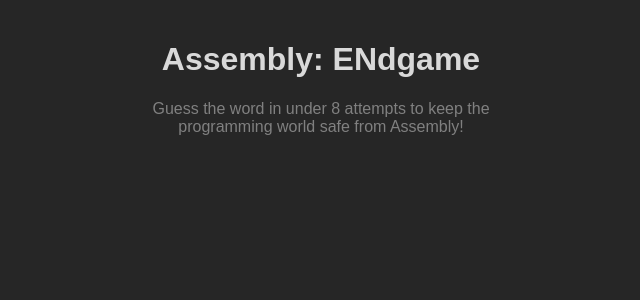
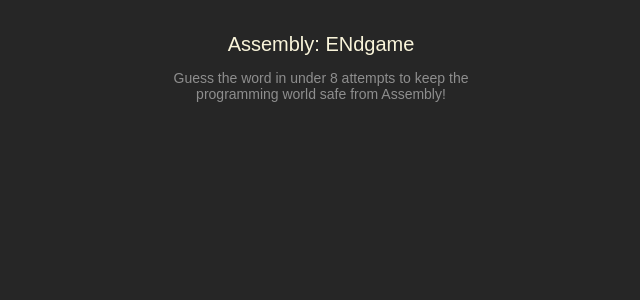
Before and after one commit to Halcyon666/react-daily-learn, a React (Vite) app: page / in a window 1280 px wide. Shown: the top 300 px of the page, without its empty margins (319-959 px from the left). Built offline with nearby package versions, Linux system fonts and the light colour scheme.

Commit message:
correct css

```diff
--- a/src/assembly endgame/index.css
+++ b/src/assembly endgame/index.css
@@ -13,15 +13,18 @@ body {
     justify-content: center;
 }
 
+header {
+    text-align: center;
+}
+
 header>h1 {
-    display: flex;
-    justify-content: center;
-    align-items: center;
+    font-size: 1.25rem;
+    font-weight: 500;
+    color: #F9F4DA;
 }
 
 header>p {
-    text-wrap: wrap;
+    font-size: 0.875rem;
     max-width: 350px;
-    text-align: center;
-    color: gray;
+    color: #8e8e8e;
 }
```
